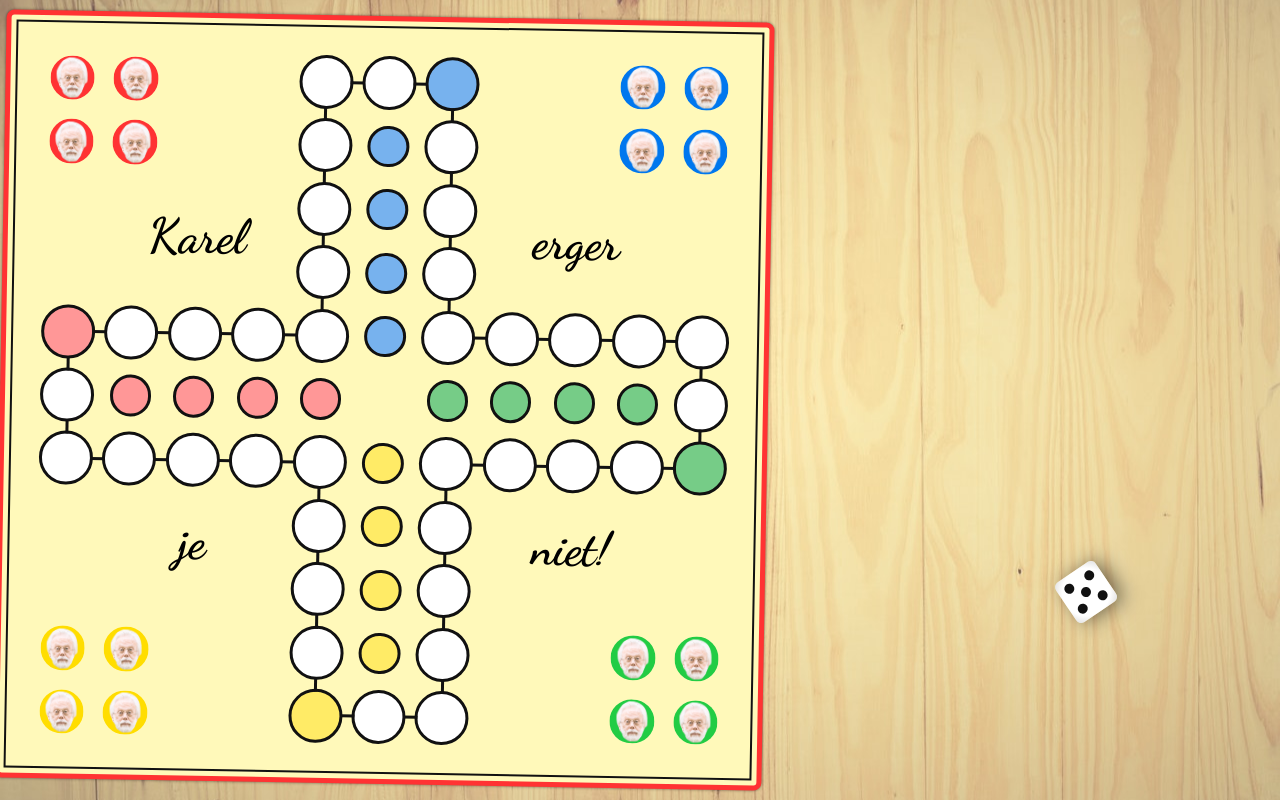
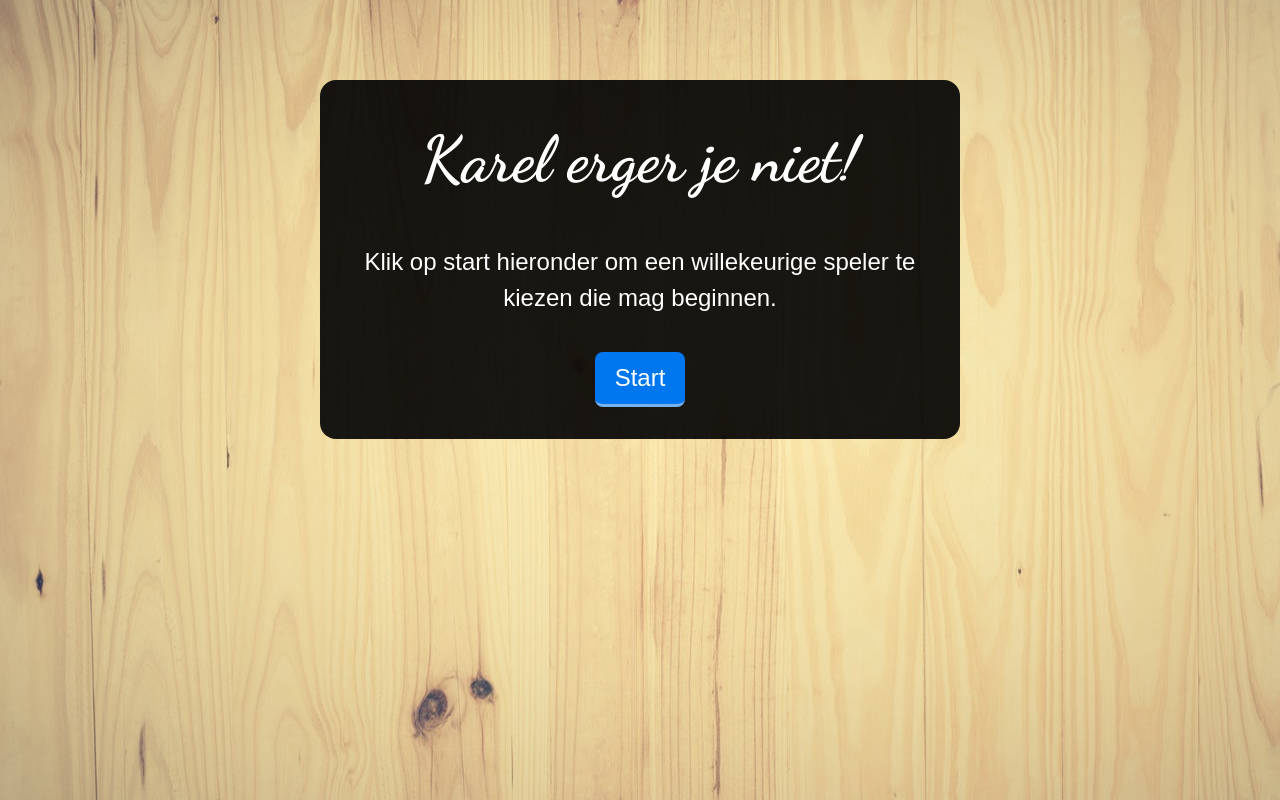
Before and after one commit to flauwekeul/karel-erger-je-niet, a React (Create React App) app: page / in a window 1280 px wide. Built offline with nearby package versions, Linux system fonts and the light colour scheme.

Commit message:
add Dialog component, add styles for some elements and show dialogs when the game starts

```diff
--- a/src/App/App.tsx
+++ b/src/App/App.tsx
@@ -1,34 +1,69 @@
 import * as React from 'react'
-import Board from '../Board/Board'
 import { colorName, COLORS } from 'src/constants'
+import { Dialog } from 'src/Dialog/Dialog'
+import { Board } from '../Board/Board'
 import { Die, dieValue } from '../Die/Die'
-import { randomNumber } from '../utils'
+import { capitalize, randomNumber, translateColor } from '../utils'
 
 class App extends React.PureComponent<{}, AppState> {
     constructor(props: {}) {
         super(props)
         this.state = {
-            value: randomNumber(1, 6) as dieValue
+            dialog: <Dialog>
+                <h1>Karel erger je niet!</h1>
+                <p>Klik op start hieronder om een willekeurige speler te kiezen die mag beginnen.</p>
+                <button onClick={this.start}>Start</button>
+            </Dialog>,
+            die: randomNumber(1, 6) as dieValue,
+            started: false,
         }
     }
 
+    start = () => {
+        const currentColor = COLORS[randomNumber(0, 3)]
+
+        this.setState({
+            currentColor,
+            dialog: (
+                <Dialog>
+                    <p>{capitalize(translateColor(currentColor))} mag beginnen!</p>
+                    <button onClick={this.closeDialog}>Ok</button>
+                </Dialog>
+            ),
+            started: true
+        })
+    }
+
+    closeDialog = () => {
+        this.setState({ dialog: undefined })
+    }
+
     rollDie = () => {
-        this.setState({ value: randomNumber(1, 6) as dieValue })
+        this.setState({ die: randomNumber(1, 6) as dieValue })
     }
 
     render() {
-        const { value } = this.state
+        const { started, die, dialog } = this.state
+
+        if (!started) {
+            return dialog
+        }
+
         return (
             <>
                 <Board/>
-                <Die value={value} click={this.rollDie} />
+                <Die value={die} click={this.rollDie} />
+                {dialog}
             </>
         )
     }
 }
 
 export interface AppState {
-    value: dieValue
+    die: dieValue
+    currentColor?: colorName
+    dialog?: JSX.Element
+    started: boolean
 }
 
 export default App
--- a/src/Board/Board.tsx
+++ b/src/Board/Board.tsx
@@ -98,4 +98,4 @@ const Board = () => (
   </div>
 )
 
-export default Board
+export { Board }
--- /dev/null
+++ b/src/Dialog/Dialog.css
@@ -0,0 +1,15 @@
+.Dialog {
+    --width: 50vw;
+
+    position: absolute;
+    top: 50%;
+    left: 50%;
+    width: var(--width);
+    max-height: 70vh;
+    margin: -40vmin 0 0 calc(var(--width) * -0.5);
+    background-color: rgba(1, 1, 1, 0.9);
+    border-radius: 2vmin;
+    color: var(--color-white);
+    padding: 4vmin;
+    text-align: center;
+}
--- /dev/null
+++ b/src/Dialog/Dialog.tsx
@@ -0,0 +1,14 @@
+import * as React from 'react'
+import './Dialog.css'
+
+export class Dialog extends React.PureComponent {
+    render() {
+        const { children } = this.props
+
+        return (
+            <div className="Dialog">
+                {children}
+            </div>
+        )
+    }
+}
--- a/src/index.css
+++ b/src/index.css
@@ -21,10 +21,55 @@
   box-sizing: border-box;
 }
 
+html,
+body {
+  height: 100%;
+}
+
 body {
   margin: 0;
   padding: 0;
   font-family: sans-serif;
   background: url('/table-top.jpeg') center center no-repeat;
   background-size: cover;
+  line-height: 1.5;
 }
+
+h1,
+h2,
+h3 {
+  font-family: var(--font-stack-fancy);
+}
+
+h1 {
+  font-size: 8vmin;
+  margin: 0 0 calc(3vmin * 1.5);
+}
+
+p {
+  font-size: 3vmin;
+  margin: 0 0 calc(3vmin * 1.5);
+}
+
+button {
+  cursor: pointer;
+  display: inline-block;
+  border: none;
+  border-bottom: 3px solid var(--color-blue-light);
+  background-color: var(--color-blue);
+  border-radius: 1vmin;
+  padding: 1.5vmin 2.5vmin;
+  font-size: 3vmin;
+  font-family: sans-serif;
+  text-align: center;
+  outline: none;
+  color: var(--color-white);
+}
+button:hover {
+  background-color: var(--color-blue-light);
+  border-bottom-color: var(--color-white);
+}
+button:active {
+  margin-top: 3px;
+  border-bottom-width: 0;
+}
--- a/src/utils.ts
+++ b/src/utils.ts
@@ -1 +1,12 @@
+import { colorName } from './constants'
+
 export const randomNumber = (min = 0, max = 1) => Math.floor(Math.random() * (max - min + 1)) + min
+
+export const translateColor = (color: colorName) => ({
+    blue: 'blauw',
+    green: 'groen',
+    red: 'rood',
+    yellow: 'geel',
+}[color])
+
+export const capitalize = (str: string) => str.charAt(0).toUpperCase() + str.slice(1)
--- a/tslint.json
+++ b/tslint.json
@@ -3,7 +3,8 @@
   "rules": {
     "interface-name": [true, "never-prefix"],
     "member-access": [true, "no-public"],
-    "semicolon": [true, "never"]
+    "semicolon": [true, "never"],
+    "no-console": false
   },
   "linterOptions": {
     "exclude": [
```
Also changed, not shown: src/Die/Die.tsx (+11 -8 lines).
